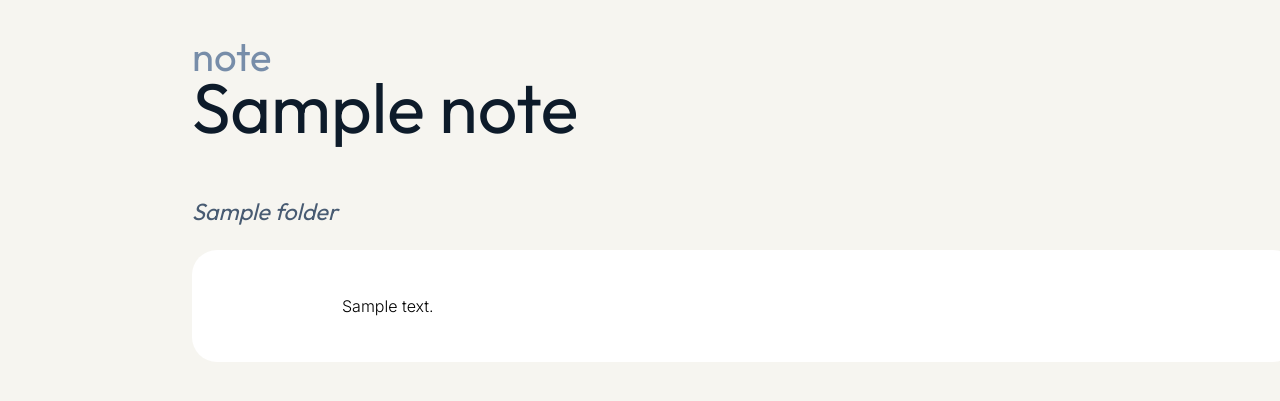
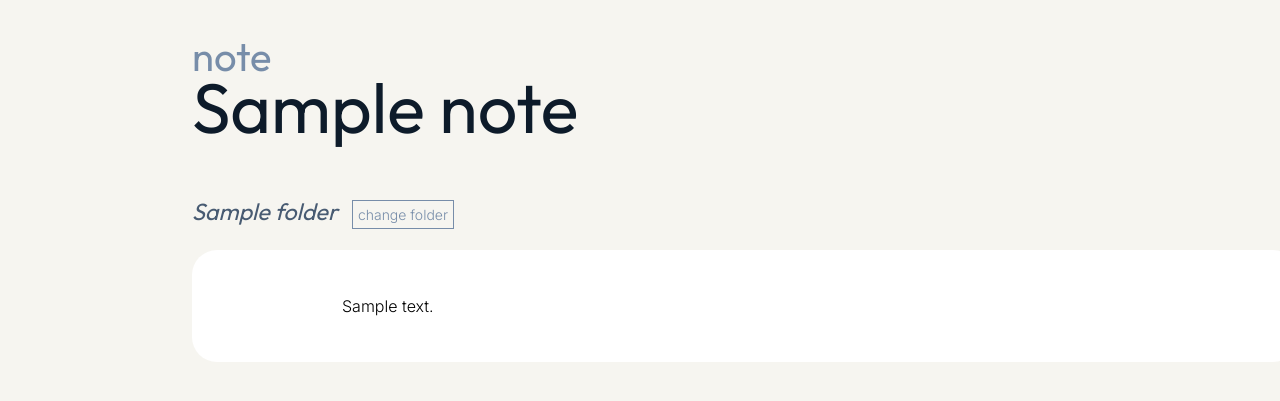
Before and after one commit to angchn/easy-e, a Flask app: page /note/1 in a window 1280 px wide. Shown: the part 148-549 px from the top of the page. Run offline with Flask 2, Linux system fonts and the light colour scheme; a user stored in the database is signed in; tables that the repository leaves empty hold one stand-in row (values such as "Sample post"); some libraries are stand-ins or nearby versions.

Commit message:
folder dropdown

```diff
--- a/main.py
+++ b/main.py
@@ -96,8 +96,14 @@ def notes():
 @login_required
 def note(id):
     notes = db.session.query(models.Notes).filter_by(user=current_user.id, id=id)
-    return render_template("note.html", name=current_user.name, notes=notes)
+    folders = db.session.query(models.Folders).filter_by(user=current_user.id)
+    return render_template ("note.html", name=current_user.name, notes=notes, folders=folders)
 
+
+@app.route("/change_folder/<int:id>")
+def change_folder(id):
+    current_folder = db.session.query(models.Folders).filter_by(id=id).first()
+    return redirect (url_for("notes"))
 
 # route for user to add new folder
 @app.route("/add_folder", methods=('GET', 'POST'))
--- a/static/styles.css
+++ b/static/styles.css
@@ -654,10 +654,50 @@ input:focus {
     width: fit-content;
 }
 
+.folder_dropdown {
+    display: inline;
+    margin-left: 10px;
+    cursor: pointer;
+}
+
+.folder_dropdown_button {
+    font-family: 'Inter', sans-serif;
+    font-size: 14px;
+    border: 1.5px solid #778da9;
+    padding: 5px;
+    width: fit-content;
+    cursor: pointer;
+    color: #778da9;
+    background-color: #f6f5f0;
+}
+
+.folder_dropdown_content {
+    display: none;
+    position: absolute;
+    margin-left: 122px;
+    margin-top: -15px;
+    background: white;
+    font-family: 'Inter', sans-serif;
+    font-size: 14px;
+    width: 126px;
+    color: #778da9;
+    border: 1.5px solid #778da9;
+    padding: 10px;
+    box-shadow: 0px 8px 16px 0px rgba(0,0,0,0.2);
+}
+
+.folder_dropdown_content a {
+    display: block;
+    margin-bottom: 10px;
+}
+
+
+.folder_dropdown:hover .folder_dropdown_content {display: block;}
+
 .note_background {
     background-color: white;
+    width: 90%;
     border-radius: 25px;
-    width: 90%;
     font-family: 'Inter', sans-serif;
     padding-top: 30px;
     padding-bottom: 30px;
--- a/templates/note.html
+++ b/templates/note.html
@@ -11,6 +11,14 @@
         <h1 class="welcome">note</h1>
         <h1 class="welcome_name">{{ note.name }}</h1>
         <h3 class="dashboard_subheadings"><em>{{ note.folder_name }}</em></h3>
+        <div class="folder_dropdown">
+            <button class="folder_dropdown_button">change folder</button>
+            <div class="folder_dropdown_content">
+                {% for folder in folders %}
+                <a>{{ folder.name }}</a>
+                {% endfor %}
+            </div>
+        </div>
     </div>
     <div class="note_background">
         <p> {{ note.content|safe }}</p>
```
Also changed, not shown: student.db.
